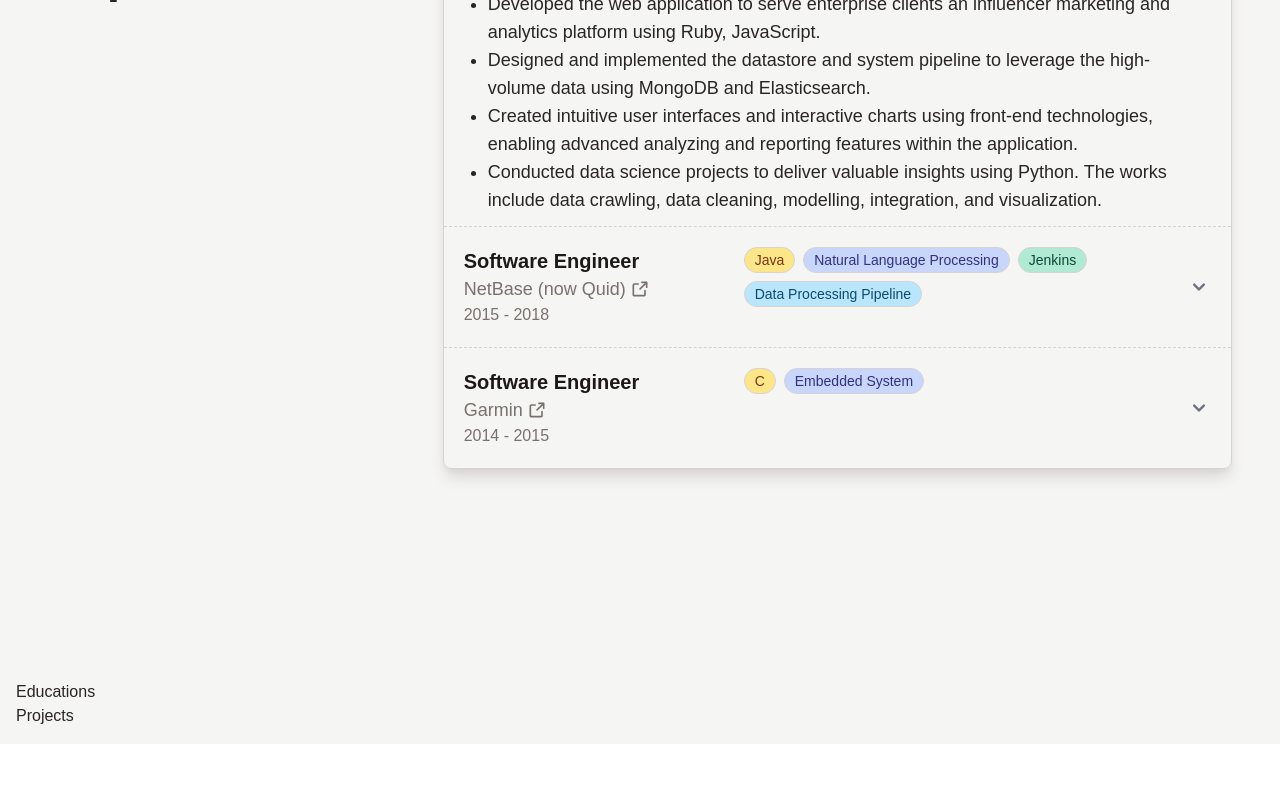
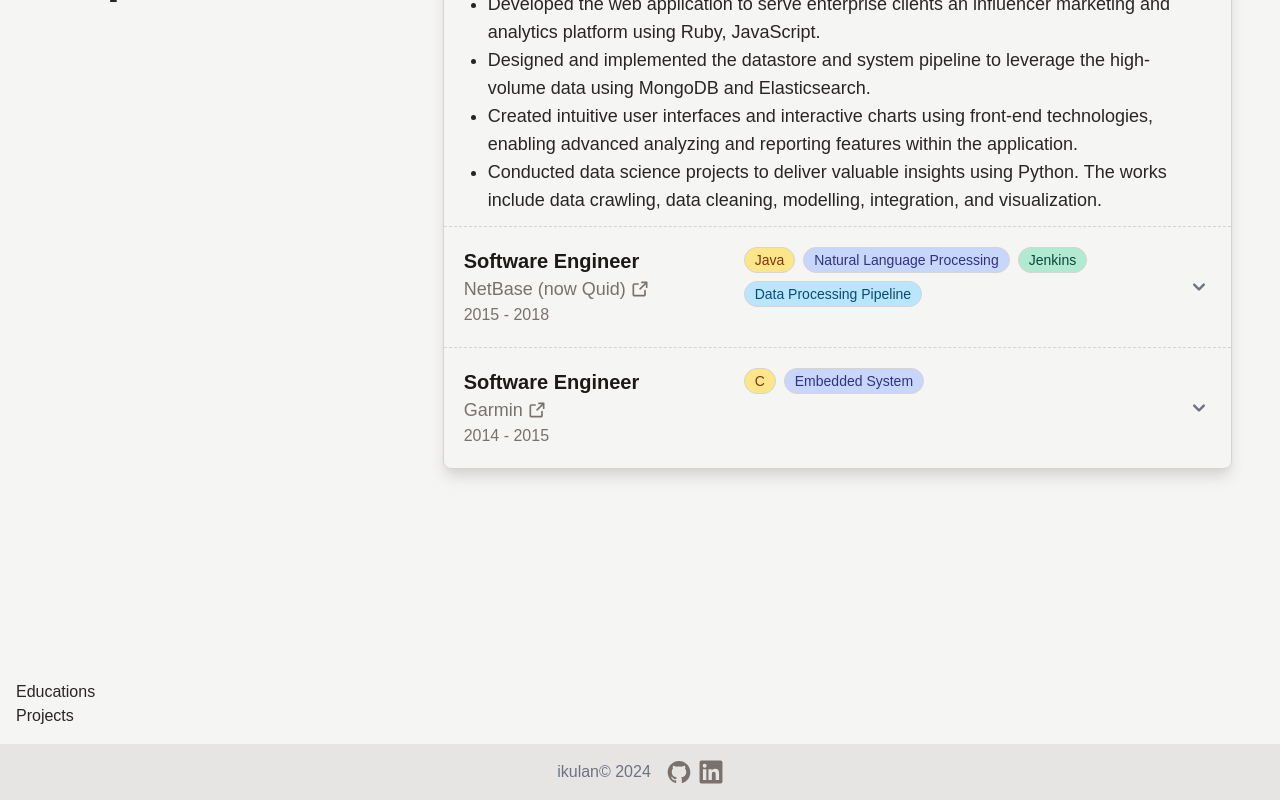
Before and after one commit to ikulan/ikulan.github.io, a React (Vite) app: page / in a window 1280 px wide. Shown: the part 1008-1808 px from the top of the page. Before the commit the page ends 1752 px from the top, so only its background shows below. Built offline with nearby package versions, Linux system fonts and the light colour scheme.

Commit message:
Add Footer

```diff
--- a/src/App.jsx
+++ b/src/App.jsx
@@ -2,15 +2,19 @@ import Educations from "./sections/Educations";
 import Experiences from "./sections/Experiences";
 import Landing from "./sections/Landing";
 import Projects from "./sections/Projects";
+import Footer from "./sections/Footer";
 
 function App() {
   return (
+    <>
       <div className="grid bg-stone-100 p-4 text-stone-800">
         <Landing />
         <Experiences />
         <Educations />
         <Projects />
       </div>
+      <Footer />
+    </>
   );
 }
 
--- a/src/components/IconButton.jsx
+++ b/src/components/IconButton.jsx
@@ -1,12 +1,18 @@
 import { GithubSvg } from "../icons/github";
 import { LinkedinSvg } from "../icons/linkedin";
 
-function IconButton({ type }) {
+const colorClasses = "fill-stone-500 hover:fill-peach-400";
+const sizeClasses = {
+  sm: "w-5 md:w-6",
+  base: "w-8 md:w-10",
+};
+
+function IconButton({ type, size = "base" }) {
   switch (type.toLowerCase()) {
     case "github":
       return (
         <a href="https://github.com/ikulan" target="_blank" rel="noreferrer">
-          <GithubSvg className="w-8 fill-stone-500 hover:fill-peach-400 md:w-10" />
+          <GithubSvg className={`${colorClasses} ${sizeClasses[size]}`} />
         </a>
       );
 
@@ -17,7 +23,7 @@ function IconButton({ type }) {
           target="_blank"
           rel="noreferrer"
         >
-          <LinkedinSvg className="w-8 fill-stone-500 hover:fill-peach-400 md:w-10" />
+          <LinkedinSvg className={`${colorClasses} ${sizeClasses[size]}`} />
         </a>
       );
 
--- /dev/null
+++ b/src/sections/Footer.jsx
@@ -0,0 +1,27 @@
+import IconButton from "../components/IconButton";
+
+function Footer() {
+  return (
+    <footer className="bg-stone-200">
+      <div className="flex flex-row items-center justify-center gap-4 px-12 py-4 dark:bg-gray-700">
+        <div>
+          <span className="text-sm text-gray-500 dark:text-gray-300 sm:text-center md:text-base">
+            <a
+              href="https://github.com/ikulan/personal_website"
+              className="hover:text-peach-600 hover:underline"
+            >
+              ikulan
+            </a>
+            &copy; 2024
+          </span>
+        </div>
+        <div className="flex gap-2">
+          <IconButton type="github" size="sm" />
+          <IconButton type="linkedin" size="sm" />
+        </div>
+      </div>
+    </footer>
+  );
+}
+
+export default Footer;
```
Lines whose indentation alone changed are shown as unchanged.
